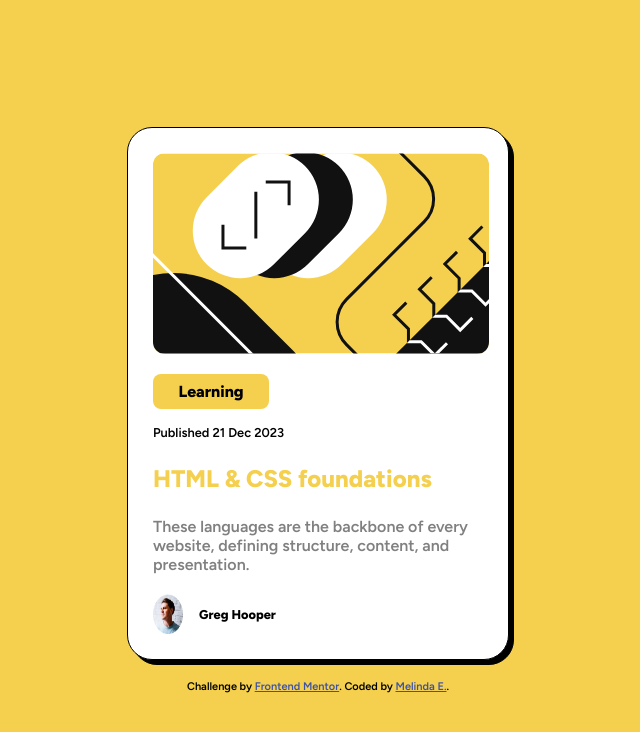
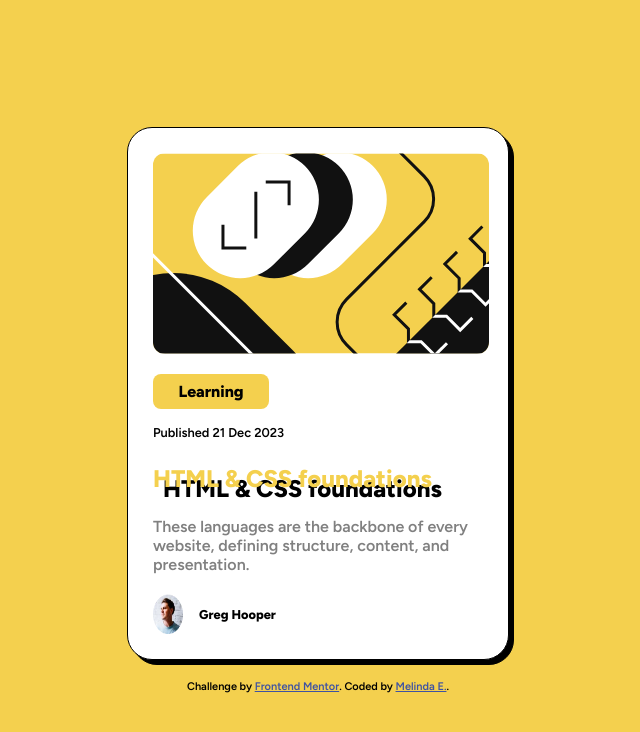
Before and after one commit to hejira42/fem-blog-preview-card, a plain HTML site: page index.html in a window 1280 px wide. In both pictures the pointer is over the link "HTML & CSS foundations". Shown: the whole page, without its empty margins (322-962 px from the left). Drawn offline with Linux system fonts and the light colour scheme.

Commit message:
Update style.css
Added active state drop shadow change

```diff
--- a/style.css
+++ b/style.css
@@ -63,6 +63,7 @@ body {
 .blog-post-link:hover {
     color: var(--Yellow);
     cursor: pointer;
+    filter: drop-shadow(10px 10px 0px #000000);
 }
 
 .synopsis {
```
